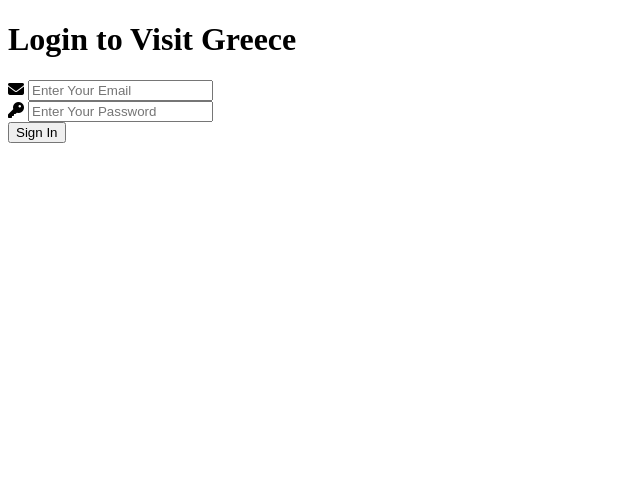
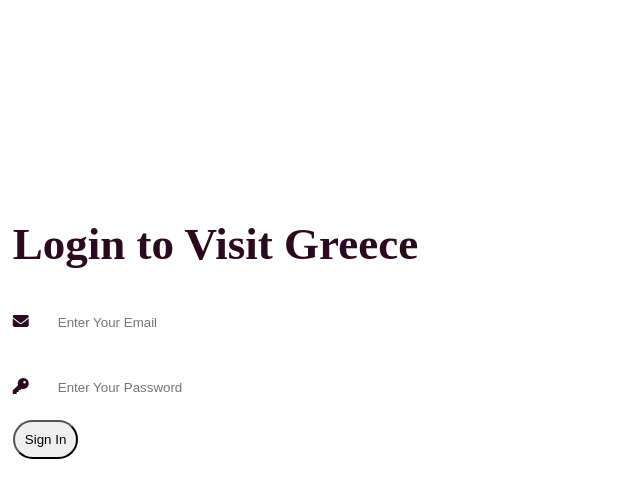
Before and after one commit to Aleena9k/GreeceLandingform, a plain HTML site: page index.html in a window 1280 px wide. Shown: the whole page, without its empty margins (0-640 px from the left). Drawn offline with Linux system fonts and the light colour scheme.

Commit message:
Update index.html

```diff
--- a/index.html
+++ b/index.html
@@ -6,7 +6,7 @@
     <meta http-equiv="X-UA-Compatible" content="IE=edge">
     <meta name="viewport" content="width=device-width, initial-scale=1.0">
     <script src="https://kit.fontawesome.com/97e038d489.js" crossorigin="anonymous"></script>
-    <link rel="stylesheet" href="project3.css">
+    <link rel="stylesheet" href="index.css">
     <title>Login form</title>
 
 </head>
```
